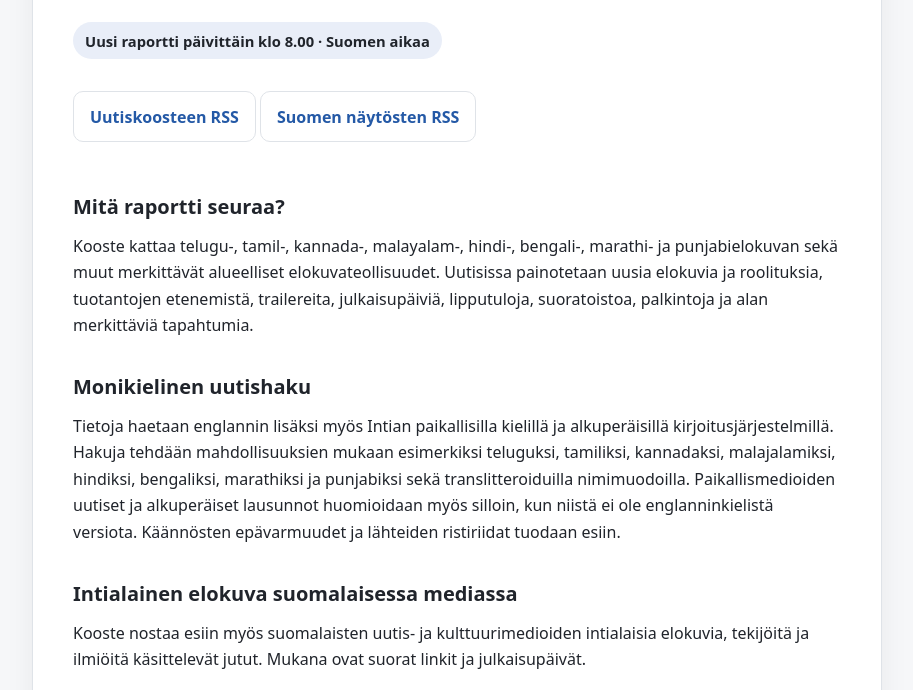
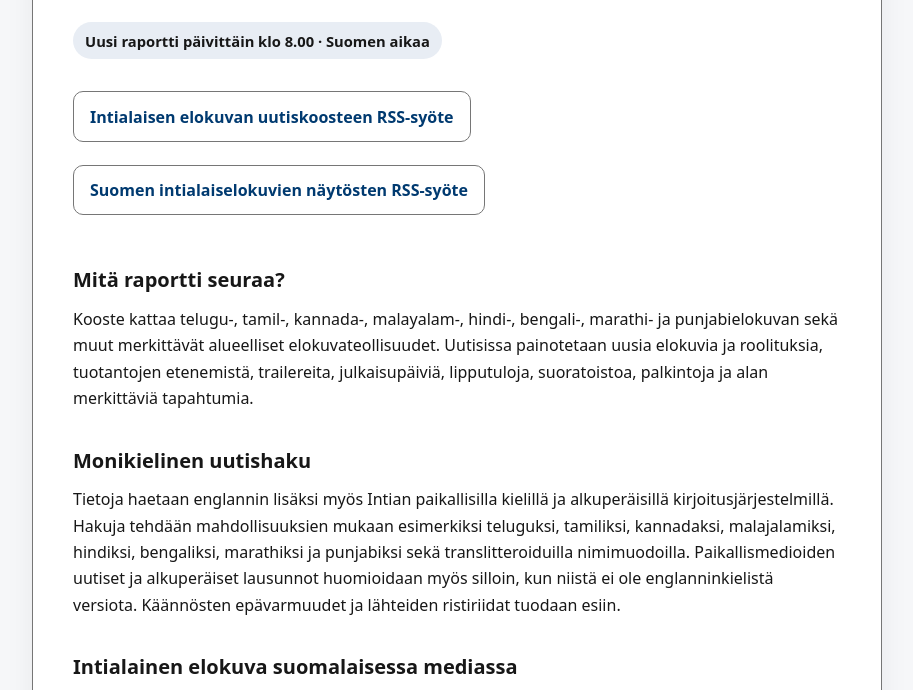
Before and after one commit to mikknikk/elokuvaraportti, a plain HTML site: page index.html in a window 1280 px wide. Shown: the part 267-957 px from the top of the page, without its empty margins (183-1096 px from the left). Drawn offline with Linux system fonts and the light colour scheme.

Commit message:
Improve landing page accessibility and contrast

```diff
--- a/index.html
+++ b/index.html
@@ -10,21 +10,21 @@
       color-scheme: light dark;
       --bg: #f6f7f9;
       --surface: #ffffff;
-      --text: #20242b;
-      --muted: #596273;
-      --line: #dfe3e8;
-      --link: #2459a6;
-      --accent: #e9eef8;
+      --text: #171717;
+      --muted: #454545;
+      --line: #767676;
+      --link: #003a70;
+      --accent: #e8edf4;
     }
     @media (prefers-color-scheme: dark) {
       :root {
         --bg: #14171c;
         --surface: #1d222a;
-        --text: #edf0f5;
-        --muted: #b3bdcb;
-        --line: #343c48;
-        --link: #9bbcff;
-        --accent: #273449;
+        --text: #f5f7fa;
+        --muted: #c7d0da;
+        --line: #66717e;
+        --link: #b8d2ff;
+        --accent: #28384d;
       }
     }
     * { box-sizing: border-box; }
@@ -57,7 +57,14 @@
       font-size: .92rem;
       font-weight: 600;
     }
-    a { color: var(--link); }
+    a { color: var(--link); text-decoration: underline; text-underline-offset: .15em; }
+    a:focus-visible { outline: 3px solid currentColor; outline-offset: 4px; border-radius: 2px; }
+    .skip-link { position: absolute; left: 1rem; top: 1rem; z-index: 10; padding: .75rem 1rem; background: var(--surface); color: var(--text); border: 2px solid currentColor; transform: translateY(-200%); }
+    .skip-link:focus { transform: translateY(0); }
+    @media (forced-colors: active) {
+      main, .feed { border: 1px solid CanvasText; }
+      a:focus-visible { outline: 3px solid Highlight; }
+    }
     .feed {
       display: inline-block;
       margin: .4rem 0 1rem;
@@ -74,12 +81,15 @@
   </style>
 </head>
 <body>
-  <main>
+  <a class="skip-link" href="#main">Siirry pääsisältöön</a>
+  <main id="main" tabindex="-1">
     <h1>Intialaisen elokuvan uutiskooste</h1>
     <p class="intro">Päivittäinen suomenkielinen katsaus intialaisen elokuvan tärkeimpiin uutisiin – eri kielialueet, elokuvateollisuudet ja tekijät huomioiden.</p>
     <p class="schedule">Uusi raportti päivittäin klo 8.00 · Suomen aikaa</p>
 
-    <p><a class="feed" href="feed.xml">Uutiskoosteen RSS</a> <a class="feed" href="naytokset.xml">Suomen näytösten RSS</a></p>
+    <nav aria-label="RSS-syötteet">
+      <p><a class="feed" href="feed.xml">Intialaisen elokuvan uutiskoosteen RSS-syöte</a> <a class="feed" href="naytokset.xml">Suomen intialaiselokuvien näytösten RSS-syöte</a></p>
+    </nav>
 
     <h2>Mitä raportti seuraa?</h2>
     <p>Kooste kattaa telugu-, tamil-, kannada-, malayalam-, hindi-, bengali-, marathi- ja punjabielokuvan sekä muut merkittävät alueelliset elokuvateollisuudet. Uutisissa painotetaan uusia elokuvia ja roolituksia, tuotantojen etenemistä, trailereita, julkaisupäiviä, lipputuloja, suoratoistoa, palkintoja ja alan merkittäviä tapahtumia.</p>
@@ -99,6 +109,9 @@
 
     <h2>Julisteet, trailerit ja lähteet</h2>
     <p>Raporttiin liitetään mahdollisuuksien mukaan elokuvien luotettavat julisteet sekä suorat YouTube-linkit virallisiin trailereihin, teasereihin, motion postereihin tai muuhun markkinointimateriaaliin. Uutiset erotellaan virallisesti vahvistettuihin, median raportoimiin ja vahvistamattomiin tietoihin. Lähteet linkitetään artikkeleissa.</p>
+
+    <h2>Saavutettavuus</h2>
+    <p>Projektin tavoitteena on WCAG 2.2 AAA -tason saavutettavuus kaikilta soveltuvilta osin. Huomioimme muun muassa näppäimistökäytön, ruudunlukijat, tekstin ja linkkien kontrastin, selkeän rakenteen, kuvaavat linkkitekstit, kuvien tekstivastineet sekä mobiili- ja suurennusnäkymät. Tavoitetta ja testauskäytäntöä kuvataan tarkemmin <a href="https://github.com/mikknikk/elokuvaraportti/blob/main/README.md#saavutettavuus--wcag-22-aaa-tavoitetasona">README-dokumentaation saavutettavuusohjeessa</a>; vaatimusten täyttymistä ei väitetä ilman testausta.</p>
 
     <h2>Lähderekisteri ja jatkuva seuranta</h2>
     <p>Raportoinnin lähdehakua tukee kielialueittainen <a href="https://github.com/mikknikk/elokuvaraportti/blob/main/SOURCES.md">lähderekisteri</a>, jossa on paikallismedioiden lähtöpisteitä, alkuperäiskielisiä hakutermejä ja lähteen arviointikriteerit. <a href="https://github.com/mikknikk/elokuvaraportti/blob/main/TRACKING.md">Seurantaloki</a> auttaa seuraamaan henkilöitä, elokuvaprojekteja, uutisten lähdeketjuja, lipputuloja ja virallista markkinointimateriaalia ilman vanhojen uutisten kierrättämistä.</p>
```
